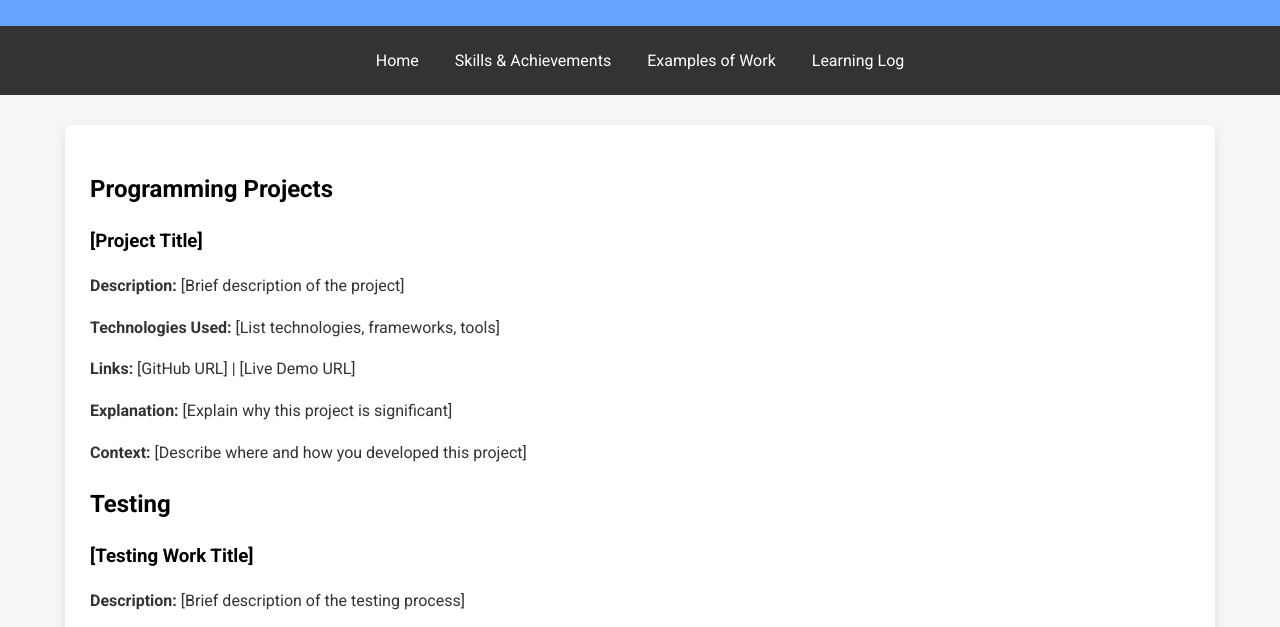
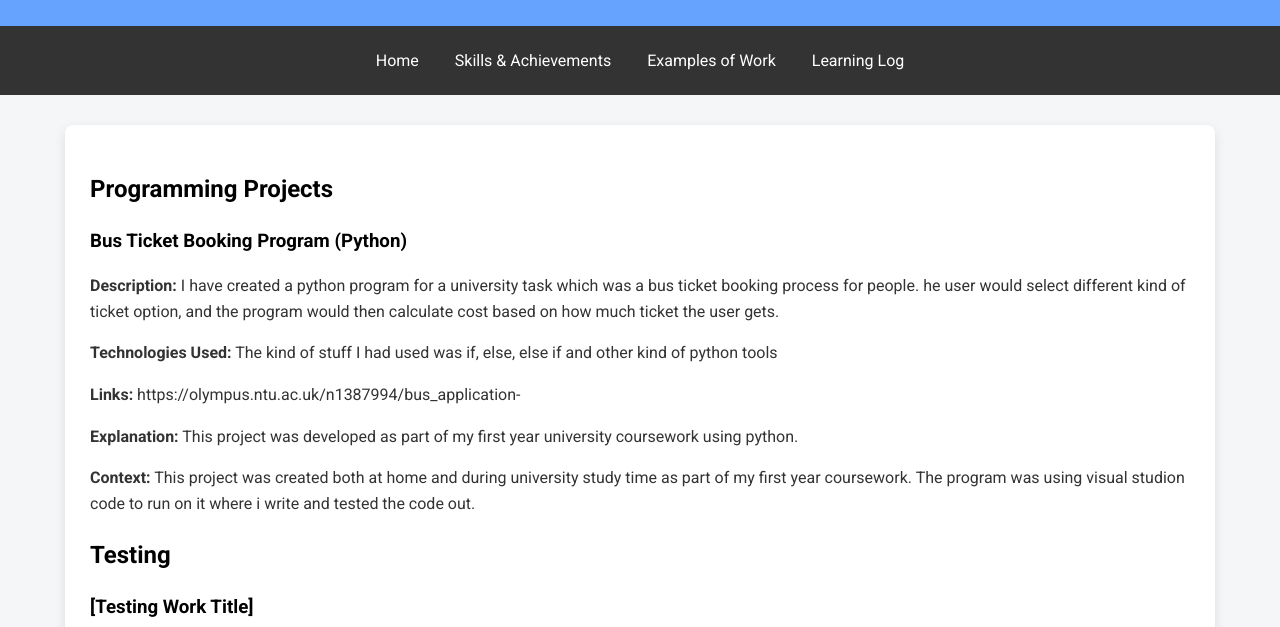
Before and after one commit to ZahidN2006/Zahid-portfolio, a plain HTML site: page docs/work.html in a window 1280 px wide. Shown: the part 160-787 px from the top of the page. Drawn offline with Linux system fonts and the light colour scheme.

Commit message:
Update work.html

```diff
--- a/docs/work.html
+++ b/docs/work.html
@@ -21,12 +21,14 @@
     <div class="container">
         <h2>Programming Projects</h2>
         <div class="project">
-            <h3>[Project Title]</h3>
-            <p><strong>Description:</strong> [Brief description of the project]</p>
-            <p><strong>Technologies Used:</strong> [List technologies, frameworks, tools]</p>
-            <p><strong>Links:</strong> [GitHub URL] | [Live Demo URL]</p>
-            <p><strong>Explanation:</strong> [Explain why this project is significant]</p>
-            <p><strong>Context:</strong> [Describe where and how you developed this project]</p>
+            <h3>Bus Ticket Booking Program (Python)</h3>
+            <p><strong>Description:</strong> I have created a python program for a university task which was a bus ticket booking process for people.
+            he user would select different kind of ticket option, and the program would then calculate cost based on how much ticket the user gets.</p>
+            <p><strong>Technologies Used:</strong> The kind of stuff I had used was if, else, else if and other kind of python tools</p>
+            <p><strong>Links:</strong> https://olympus.ntu.ac.uk/n1387994/bus_application- </p>
+            <p><strong>Explanation:</strong> This project was developed as part of my first year university coursework using python.</p>
+            <p><strong>Context:</strong> This project was created both at home and during university study time as part of my first year coursework.
+            The program was using visual studion code to run on it where i write and tested the code out.</p>
         </div>
 
         <h2>Testing</h2>
```
